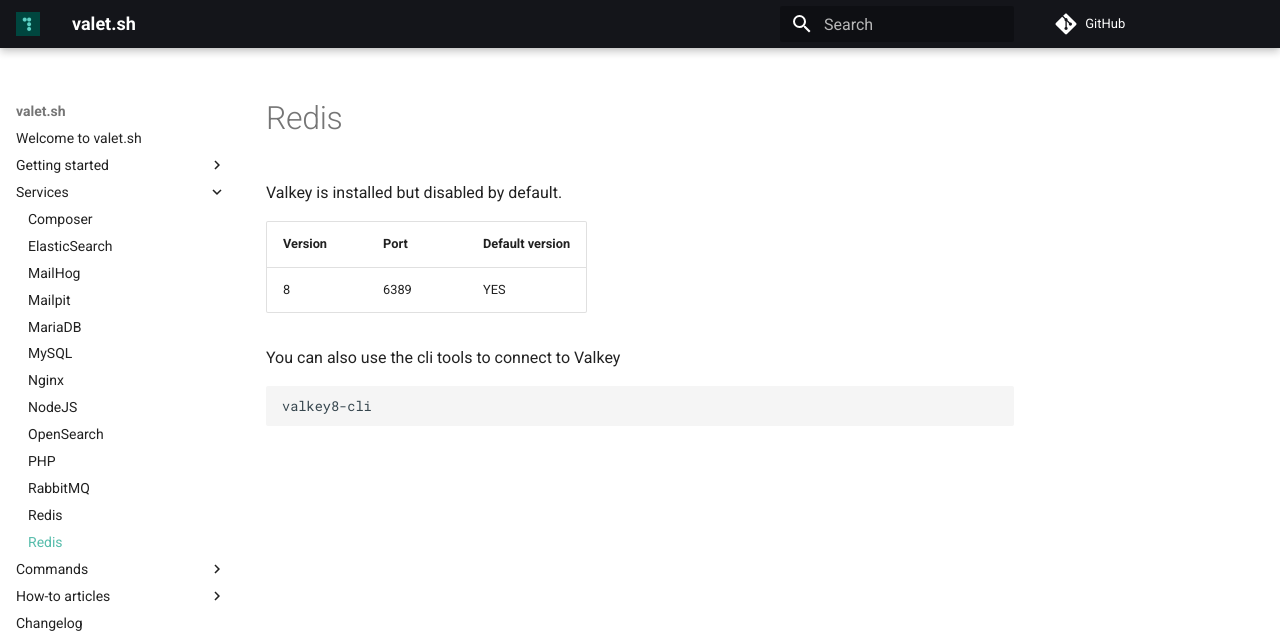
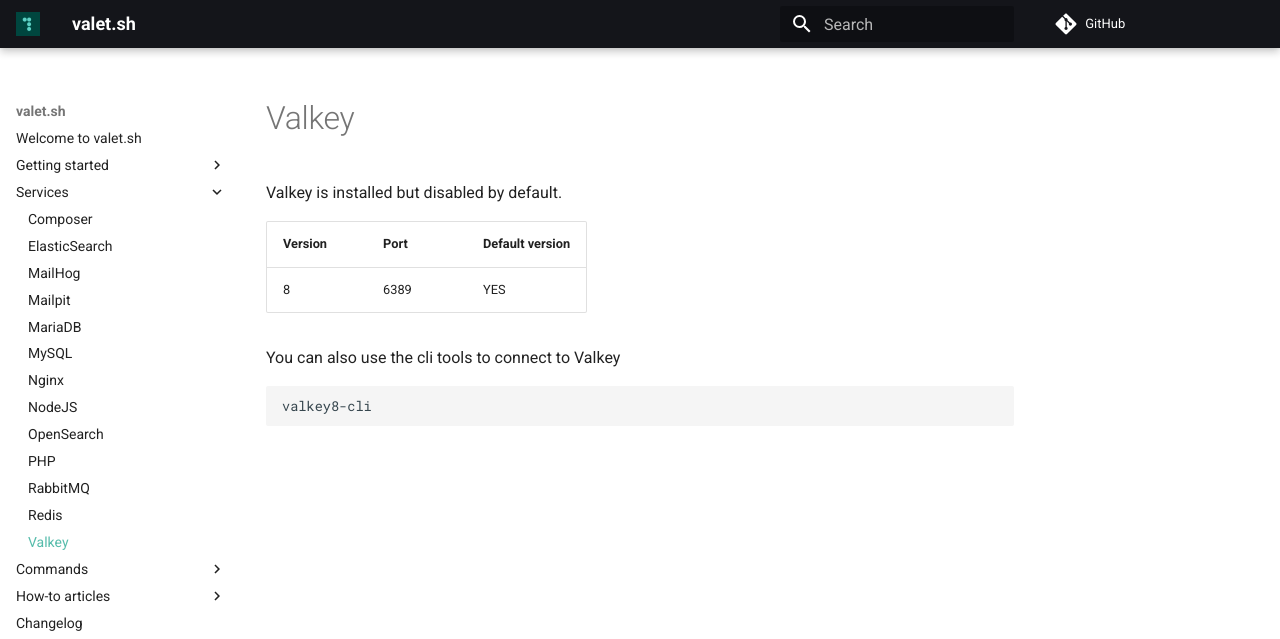
Before and after one commit to valet-sh/docs, an MkDocs documentation site: the page built from docs/services/valkey.md, in a window 1280 px wide. Shown: the top 639 px of the page. Built offline with MkDocs 1.6.1 and Material for MkDocs 9.7.7, drawn with Linux system fonts in a browser that asks for light colours; comment, search, counter and statistics services are not loaded.

Commit message:
rename valkey

```diff
--- a/docs/services/valkey.md
+++ b/docs/services/valkey.md
@@ -3,7 +3,7 @@
 - footer
 ---
 
-# Redis
+# Valkey
 
 Valkey is installed but disabled by default.
 
```
